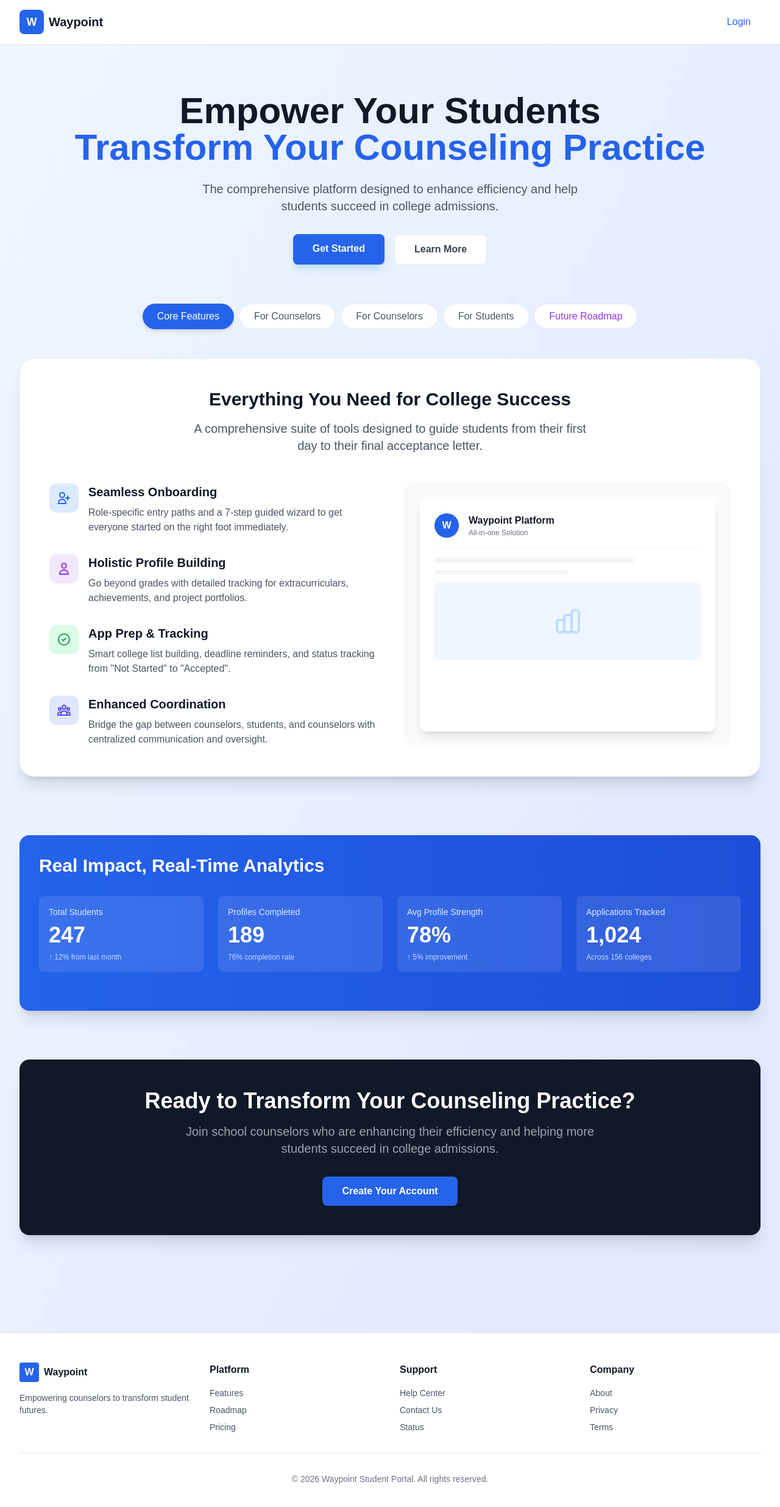
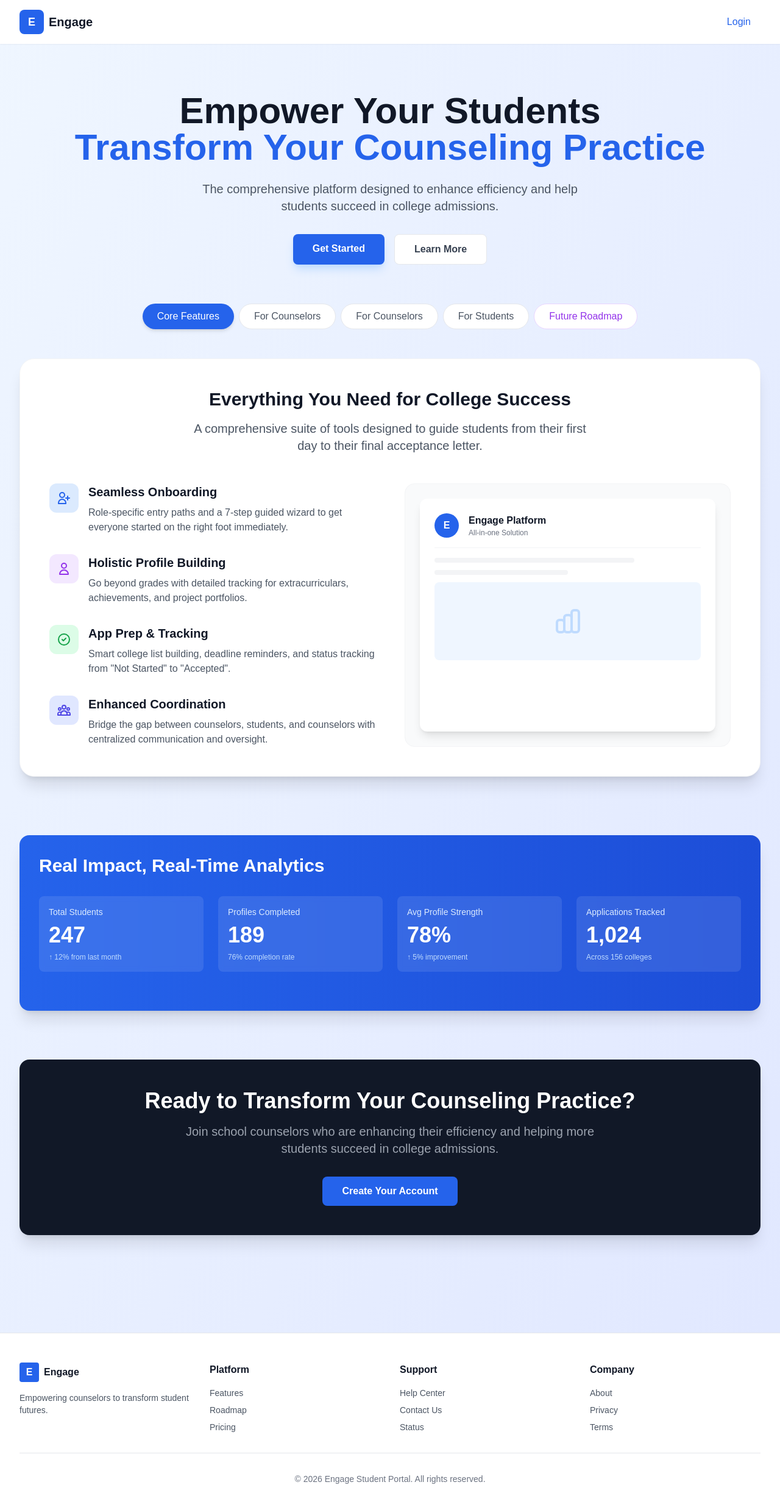
Before and after one commit to RusticGrey/waypoint, a Next.js app: page / in a window 1280 px wide. Shown: the top 2472 px of the page at 61% size. Built offline with nearby package versions, Linux system fonts and the light colour scheme; no server answers.

Commit message:
brand name change

```diff
--- a/app/(auth)/login/page.tsx
+++ b/app/(auth)/login/page.tsx
@@ -3,6 +3,7 @@
 import { signIn } from 'next-auth/react';
 import { useState } from 'react';
 import { useRouter } from 'next/navigation';
+import { BRAND_NAME } from '@/lib/branding';
 
 export default function LoginPage() {
   const router = useRouter();
@@ -50,7 +51,7 @@ export default function LoginPage() {
       <div className="max-w-md w-full space-y-8 p-8 bg-white rounded-lg shadow">
         <div>
           <h2 className="text-center text-3xl font-bold text-gray-900">
-            WayPoint
+            {BRAND_NAME}
           </h2>
           <p className="mt-2 text-center text-sm text-gray-600">
             Sign in to your account
@@ -100,12 +101,6 @@ export default function LoginPage() {
             {loading ? 'Signing in...' : 'Sign in'}
           </button>
         </form>
-        <div className="text-center text-xs text-gray-500 space-y-1">
-          <p>Test Accounts:</p>
-          <p>Counselor: counselor@waypoint.com / password123</p>
-          <p>Counselor: counselor@waypoint.com / counselor123</p>
-          <p>Student: student@waypoint.com / student123</p>
-        </div>
       </div>
     </div>
   );
--- a/app/api/meetings/requests/[requestId]/route.ts
+++ b/app/api/meetings/requests/[requestId]/route.ts
@@ -6,6 +6,7 @@ import { createConferenceMeeting } from '@/lib/meetings/conferenceFactory';
 import { sendMeetingConfirmation, sendRequestUpdate } from '@/lib/meetings/notifications';
 import { deleteEvent } from '@/lib/meetings/googleCalendar';
 import { z, ZodError } from 'zod';
+import { BRAND_NAME } from '@/lib/branding';
 
 const patchSchema = z.object({
   status: z.enum(['Accepted', 'Declined', 'ChangeSuggested', 'Cancelled']),
@@ -79,7 +80,7 @@ export async function PATCH(
       // 3. Create Conference Meeting
       const conference = await createConferenceMeeting(request.hostId, {
         title: `${request.meetingType} with ${request.student.user.firstName}`,
-        description: `Scheduled meeting on Waypoint platform.`,
+        description: `Scheduled meeting on ${BRAND_NAME} platform.`,
         startTime: request.requestedStart.toISOString(),
         endTime: request.requestedEnd.toISOString(),
         studentEmail: request.student.user.email,
--- a/app/api/meetings/requests/route.ts
+++ b/app/api/meetings/requests/route.ts
@@ -5,6 +5,7 @@ import { authOptions } from '@/lib/auth';
 import { prisma } from '@/lib/prisma';
 import { sendMeetingRequest } from '@/lib/meetings/notifications';
 import { createEvent } from '@/lib/meetings/googleCalendar';
+import { BRAND_NAME } from '@/lib/branding';
 import { z, ZodError } from 'zod';
 
 const createSchema = z.object({
@@ -91,7 +92,7 @@ export async function POST(req: Request) {
       if (request.hostId && request.student.user.email) {
         const { eventId } = await createEvent(request.hostId, {
           title: `Tentative: ${request.meetingType} with ${request.student.user.firstName} ${request.student.user.lastName}`,
-          description: `Meeting Request from Waypoint.\n\nNote: ${request.studentNote || 'None'}\n\nThis slot is blocked tentatively until confirmed.`,
+          description: `Meeting Request from ${BRAND_NAME}.\n\nNote: ${request.studentNote || 'None'}\n\nThis slot is blocked tentatively until confirmed.`,
           startTime: request.requestedStart.toISOString(),
           endTime: request.requestedEnd.toISOString(),
           studentEmail: request.student.user.email,
--- a/app/api/meetings/scheduled/[meetingId]/reschedule/route.ts
+++ b/app/api/meetings/scheduled/[meetingId]/reschedule/route.ts
@@ -6,6 +6,7 @@ import { createConferenceMeeting } from '@/lib/meetings/conferenceFactory';
 import { deleteZoomMeeting } from '@/lib/meetings/zoom';
 import { deleteEvent } from '@/lib/meetings/googleCalendar';
 import { sendMeetingConfirmation } from '@/lib/meetings/notifications';
+import { BRAND_NAME } from '@/lib/branding';
 
 export async function POST(
   req: Request,
@@ -51,7 +52,7 @@ export async function POST(
 
     const conference = await createConferenceMeeting(meeting.hostId, {
       title: `${meeting.meetingType} with ${meeting.student.user.firstName} (Rescheduled)`,
-      description: `Rescheduled meeting on Waypoint platform.`,
+      description: `Rescheduled meeting on ${BRAND_NAME} platform.`,
       startTime,
       endTime,
       studentEmail: meeting.student.user.email!,
--- a/app/layout.tsx
+++ b/app/layout.tsx
@@ -2,6 +2,7 @@ import type { Metadata } from "next";
 import localFont from "next/font/local";
 import "./globals.css";
 import { Providers } from "./providers";
+import { FULL_BRAND_NAME, BRAND_DESCRIPTION } from "@/lib/branding";
 
 const geistSans = localFont({
   src: "./fonts/GeistVF.woff",
@@ -15,8 +16,8 @@ const geistMono = localFont({
 });
 
 export const metadata: Metadata = {
-  title: "Waypoint Student Portal",
-  description: "Your complete college counseling platform",
+  title: FULL_BRAND_NAME,
+  description: BRAND_DESCRIPTION,
 };
 
 export default function RootLayout({
--- a/app/page.tsx
+++ b/app/page.tsx
@@ -4,6 +4,7 @@ import { useSession } from 'next-auth/react';
 import { useRouter } from 'next/navigation';
 import Link from 'next/link';
 import { useEffect, useState } from 'react';
+import { BRAND_NAME, FULL_BRAND_NAME, COPYRIGHT_HOLDER } from '@/lib/branding';
 
 export default function Home() {
   const { data: session, status } = useSession();
@@ -54,9 +55,9 @@ export default function Home() {
         <div className="max-w-7xl mx-auto px-4 sm:px-6 lg:px-8 py-4 flex justify-between items-center">
           <div className="flex items-center space-x-2">
             <div className="w-10 h-10 bg-blue-600 rounded-lg flex items-center justify-center">
-              <span className="text-white font-bold text-lg">W</span>
+              <span className="text-white font-bold text-lg">{BRAND_NAME[0]}</span>
             </div>
-            <span className="text-xl font-bold text-gray-900">Waypoint</span>
+            <span className="text-xl font-bold text-gray-900">{BRAND_NAME}</span>
           </div>
           <Link
             href="/login"
@@ -146,9 +147,9 @@ export default function Home() {
             <div>
               <div className="flex items-center space-x-2 mb-4">
                 <div className="w-8 h-8 bg-blue-600 rounded flex items-center justify-center">
-                  <span className="text-white font-bold">W</span>
+                  <span className="text-white font-bold">{BRAND_NAME[0]}</span>
                 </div>
-                <span className="font-bold text-gray-900">Waypoint</span>
+                <span className="font-bold text-gray-900">{BRAND_NAME}</span>
               </div>
               <p className="text-sm text-gray-600">Empowering counselors to transform student futures.</p>
             </div>
@@ -178,7 +179,7 @@ export default function Home() {
             </div>
           </div>
           <div className="border-t border-gray-200 pt-8 text-center text-sm text-gray-500">
-            <p>&copy; 2026 Waypoint Student Portal. All rights reserved.</p>
+            <p>&copy; 2026 {COPYRIGHT_HOLDER}. All rights reserved.</p>
           </div>
         </div>
       </footer>
@@ -299,9 +300,9 @@ function FeatureTabs() {
               <div className="bg-gray-50 rounded-2xl p-6 border border-gray-100 flex items-center justify-center">
                  <div className="w-full h-full bg-white rounded-xl shadow-lg p-6">
                     <div className="flex items-center space-x-4 border-b border-gray-100 pb-4 mb-4">
-                        <div className="w-10 h-10 rounded-full bg-blue-600 flex items-center justify-center text-white font-bold">W</div>
+                        <div className="w-10 h-10 rounded-full bg-blue-600 flex items-center justify-center text-white font-bold">{BRAND_NAME[0]}</div>
                         <div>
-                            <div className="font-bold text-gray-900">Waypoint Platform</div>
+                            <div className="font-bold text-gray-900">{BRAND_NAME} Platform</div>
                             <div className="text-xs text-gray-500">All-in-one Solution</div>
                         </div>
                     </div>
@@ -479,7 +480,7 @@ function FeatureTabs() {
         {activeTab === 'roadmap' && (
           <div className="animate-in fade-in slide-in-from-bottom-4 duration-500">
             <div className="text-center mb-12">
-              <h2 className="text-3xl font-bold text-gray-900 mb-4">The Future of Waypoint</h2>
+              <h2 className="text-3xl font-bold text-gray-900 mb-4">The Future of {BRAND_NAME}</h2>
               <p className="text-xl text-gray-600 max-w-2xl mx-auto">
                 We're continuously building new features to make college counseling even more efficient and effective.
               </p>
--- a/components/meetings/SimpleSlotPicker.tsx
+++ b/components/meetings/SimpleSlotPicker.tsx
@@ -48,7 +48,7 @@ export function SimpleSlotPicker({ hostId, onSlotSelected }: SimpleSlotPickerPro
         const futureDate = new Date();
         futureDate.setDate(now.getDate() + 14);
 
-        // Fetch Waypoint occupied
+        // Fetch platform occupied slots
         const occupiedRes = await fetch(`/api/meetings/occupied-slots?hostId=${hostId}&days=14`);
         const occupiedData = await occupiedRes.json();
         const appOccupied = Array.isArray(occupiedData) ? occupiedData : [];
--- /dev/null
+++ b/lib/branding.ts
@@ -0,0 +1,9 @@
+/**
+ * Branding configuration for the platform.
+ * In a multi-tenant environment, this would ideally come from the database
+ * based on the user's organization. For now, we centralize it here.
+ */
+export const BRAND_NAME = "Engage";
+export const FULL_BRAND_NAME = "Engage Student Portal";
+export const BRAND_DESCRIPTION = "Your complete college counseling platform";
+export const COPYRIGHT_HOLDER = "Engage Student Portal";
--- a/lib/meetings/notifications.ts
+++ b/lib/meetings/notifications.ts
@@ -1,4 +1,5 @@
 import nodemailer from 'nodemailer';
+import { BRAND_NAME } from '../branding';
 
 const transporter = nodemailer.createTransport({
   host: process.env.SMTP_HOST,
@@ -28,13 +29,13 @@ function generateICS(meeting: any) {
   const content = [
     'BEGIN:VCALENDAR',
     'VERSION:2.0',
-    'PRODID:-//Waypoint//Meeting//EN',
+    `PRODID:-//${BRAND_NAME}//Meeting//EN`,
     'BEGIN:VEVENT',
     `UID:${meeting.id}`,
     `DTSTAMP:${formatDate(new Date())}`,
     `DTSTART:${formatDate(start)}`,
     `DTEND:${formatDate(end)}`,
-    `SUMMARY:${meeting.meetingType} - Waypoint`,
+    `SUMMARY:${meeting.meetingType} - ${BRAND_NAME}`,
     `DESCRIPTION:Join Meeting: ${meeting.conferenceJoinUrl}`,
     `LOCATION:${meeting.conferenceJoinUrl}`,
     'STATUS:CONFIRMED',
--- a/prisma/seed.ts
+++ b/prisma/seed.ts
@@ -14,12 +14,12 @@ async function main() {
   const org = await prisma.organization.upsert({
     where: { id: "waypoint" },
     update: {
-      name: "Waypoint Counseling Organization",
+      name: "Engage Counseling Organization",
       primaryColor: "#3B82F6",
     },
     create: {
       id: "waypoint",
-      name: "Waypoint Counseling Organization",
+      name: "Engage Counseling Organization",
       primaryColor: "#3B82F6",
     },
   });
```
Also changed, not shown: lib/feature-flags.ts (+5 -3 lines).
